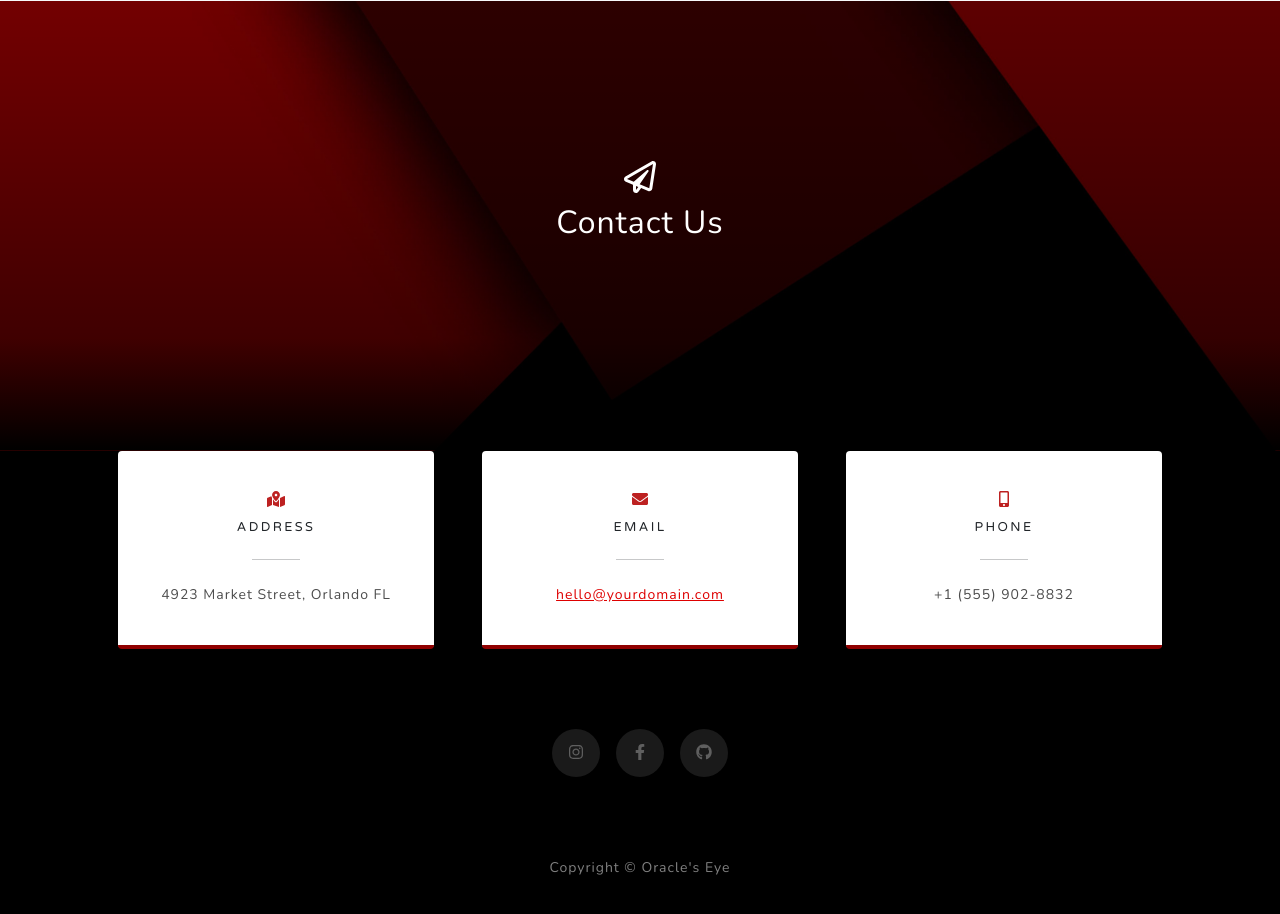
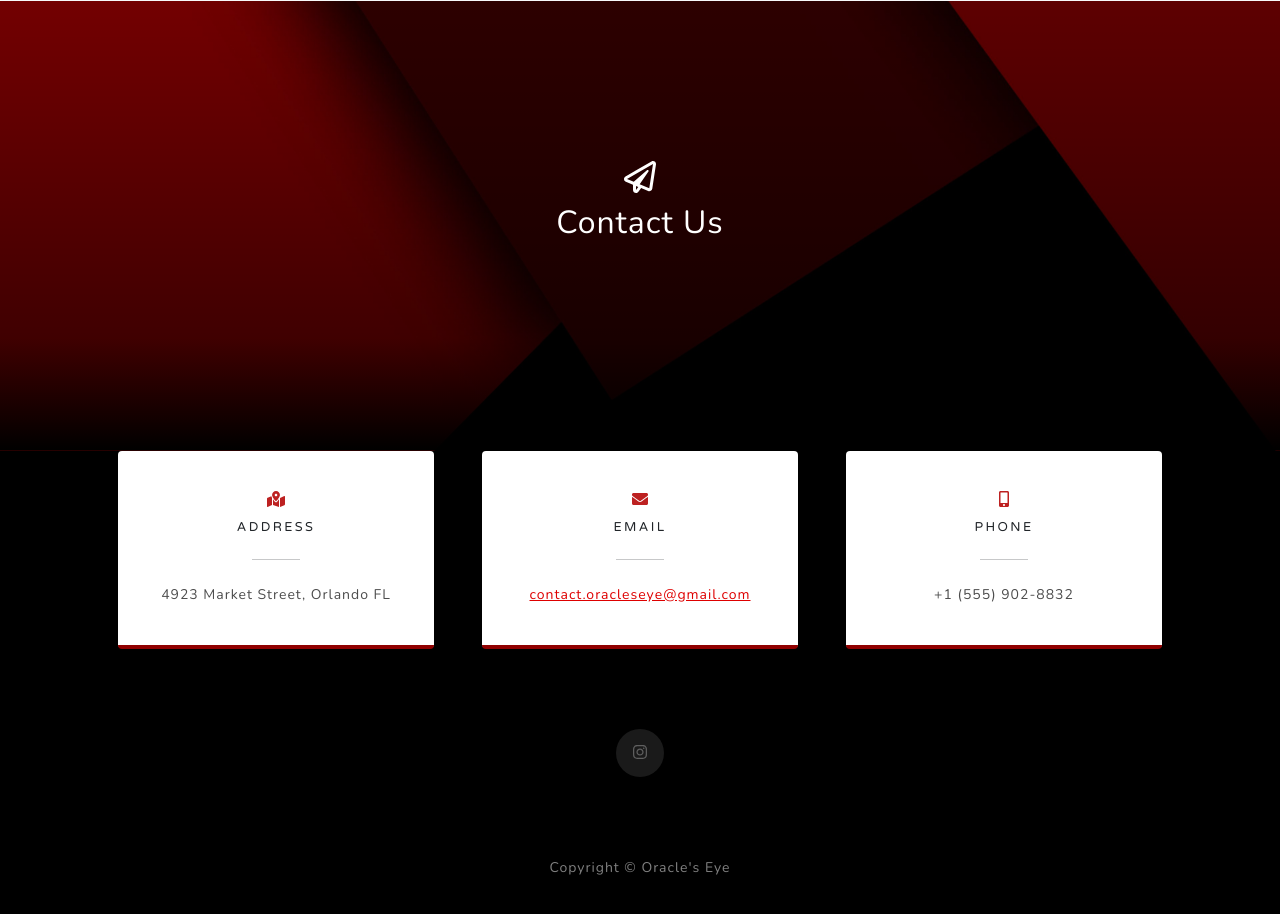
Before and after one commit to Laura-Jeronimo/English-work, a plain HTML site: page index.html in a window 1280 px wide. Shown: the part 2880-3794 px from the top of the page. Drawn offline with nearby package versions, Linux system fonts and the light colour scheme.

Commit message:
Add files via upload

```diff
--- a/index.html
+++ b/index.html
@@ -138,7 +138,7 @@
                                 <i class="fas fa-envelope text-primary mb-2"></i>
                                 <h4 class="text-uppercase m-0">Email</h4>
                                 <hr class="my-4 mx-auto" />
-                                <div class="small text-black-50"><a href="#!">hello@yourdomain.com</a></div>
+                                <div class="small text-black-50"><a href="#!">contact.oracleseye@gmail.com</a></div>
                             </div>
                         </div>
                     </div>
@@ -154,9 +154,7 @@
                     </div>
                 </div>
                 <div class="social d-flex justify-content-center">
-                    <a class="mx-2" href="#!"><i class="fab fa-instagram"></i></a>
-                    <a class="mx-2" href="#!"><i class="fab fa-facebook-f"></i></a>
-                    <a class="mx-2" href="#!"><i class="fab fa-github"></i></a>
+                    <a class="mx-2" href="https://instagram.com/oracleseye_?utm_medium=copy_link"><i class="fab fa-instagram"></i></a>
                 </div>
             </div>
         </section>
```
